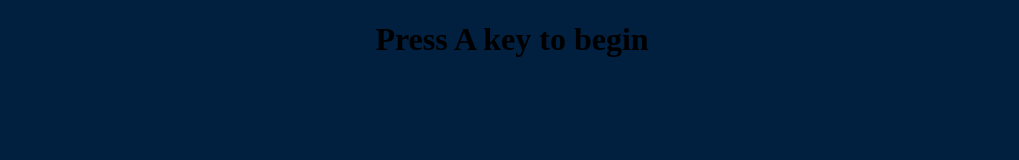
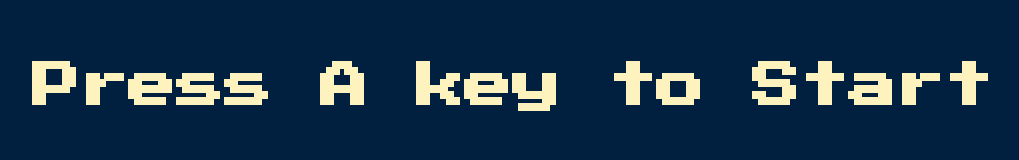
Before and after one commit to eddy1006/Simon-Game, a plain HTML site: page index.html in a window 1280 px wide. Shown: the whole page, without its empty margins (128-1147 px from the left). Drawn offline with Linux system fonts and the light colour scheme.

Commit message:
styled the level tag

```diff
--- a/index.html
+++ b/index.html
@@ -4,8 +4,11 @@
     <meta charset="utf-8">
     <title>Simon Game</title>
     <link rel="stylesheet" href="styles.css">
+    <link rel="preconnect" href="https://fonts.googleapis.com">
+    <link rel="preconnect" href="https://fonts.gstatic.com" crossorigin>
+    <link href="https://fonts.googleapis.com/css2?family=Press+Start+2P&display=swap" rel="stylesheet">
   </head>
   <body>
-    <h1> Press A key to begin</h1>
+    <h1> Press A key to Start</h1>
   </body>
 </html>
--- a/styles.css
+++ b/styles.css
@@ -2,3 +2,10 @@ body{
   text-align: center;
   background-color: #011F3F;
 }
+
+h1{
+  font-family: 'Press Start 2P', cursive;
+  color: #FEF2BF;
+  font-size: 3rem;
+  margin: 5%;
+}
```
